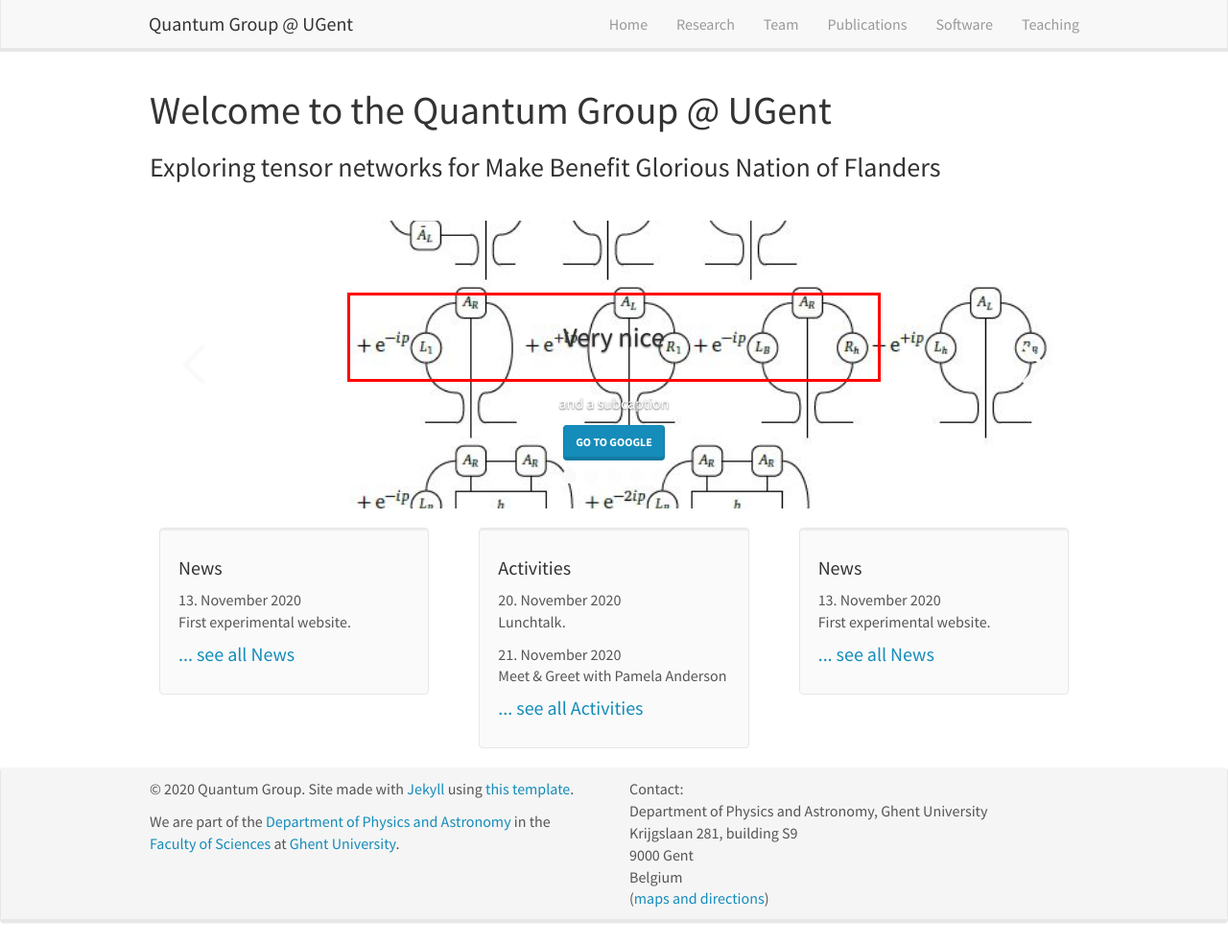
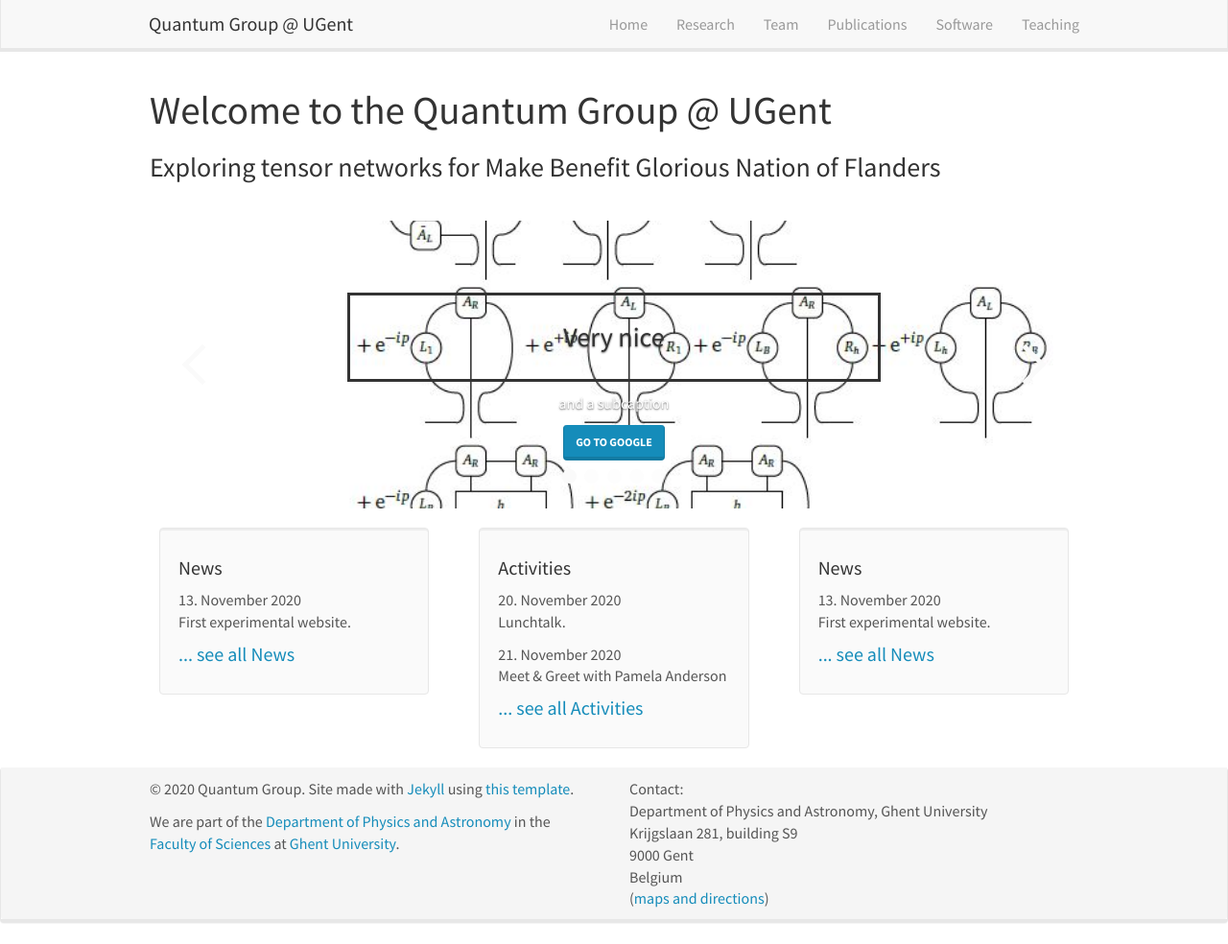
Before and after one commit to quantumghent/quantumghent.github.io, a Jekyll site: the page built from _pages/home.md, in a window 1280 px wide and 984 px high. Shown: the whole window at 96% size. Built offline with Jekyll 4.4.1, drawn with Linux system fonts in a browser that asks for light colours; nearby versions of some CDN libraries.

Commit message:
Update carousel.html

```diff
--- a/_includes/carousel.html
+++ b/_includes/carousel.html
@@ -29,7 +29,7 @@
             {% for item in site.data.carousel %}
             <li class="carousel__slide" style="background-image: url('/images/carouselpic/{{ item.image }}');">
               <div class="carousel-caption d-md-block">
-                <h3 style="border:3px; border-style:solid; border-color:#FF0000; padding: 1em;">{{ item.caption }}</h3>
+                <h3 style="border:3px; border-style:solid; padding: 1em;">{{ item.caption }}</h3>
                 <p>{{ item.subcaption }}</p>
                 <a href="https://google.com" class="btn btn-primary">Go to Google</a>
               </div>
```
